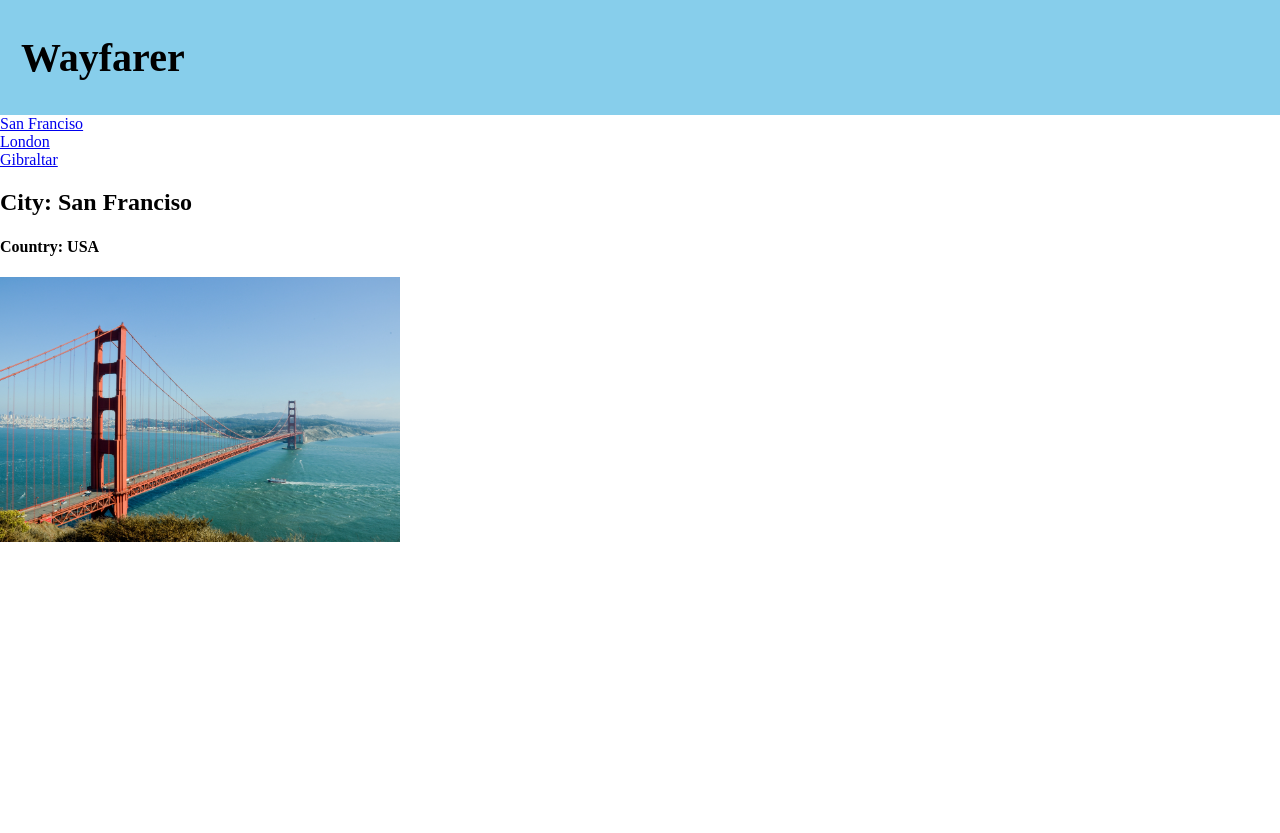
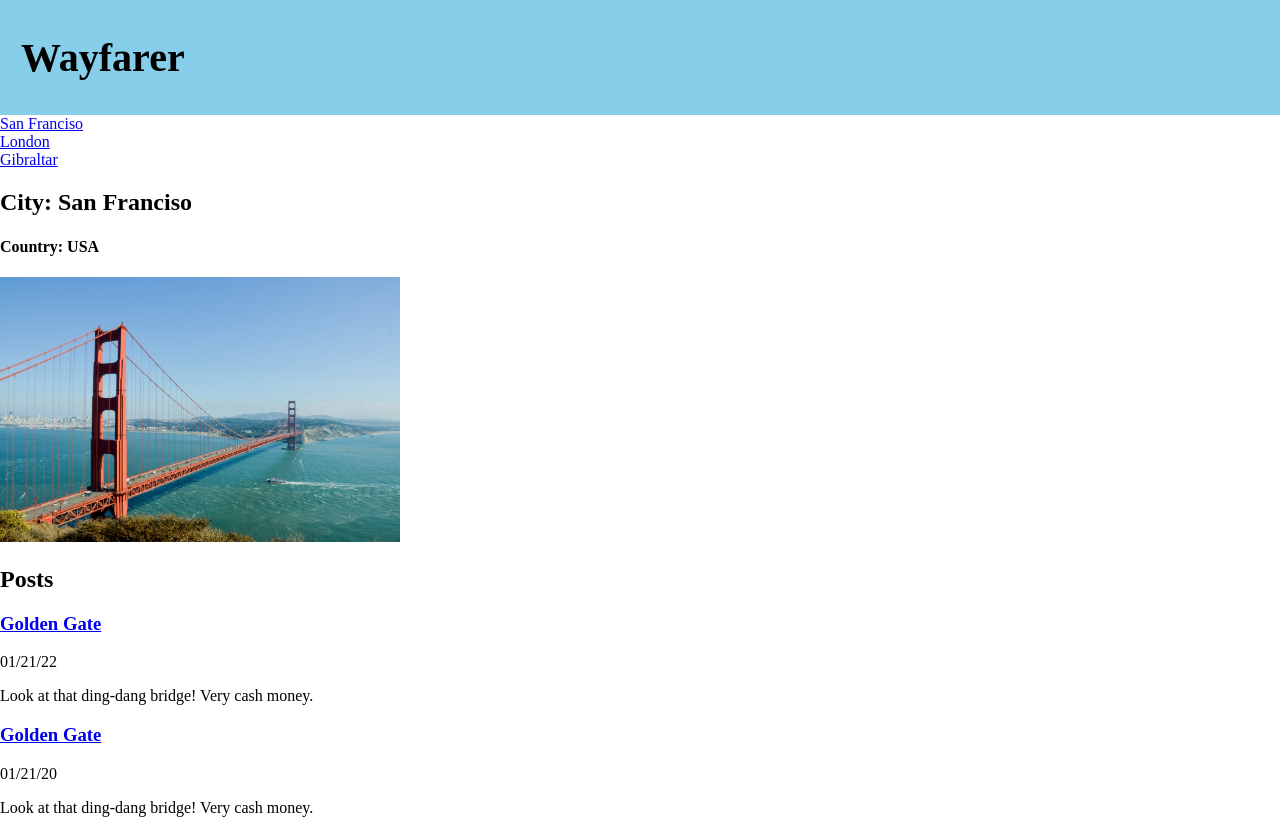
Before and after one commit to cosmicavocado/Wayfarer, an Angular app in the folder wayfarer/: page /cities/1 in a window 1280 px wide. Before the commit the page ends 800 px from the top, so only its background shows below. Built offline with nearby package versions, Linux system fonts and the light colour scheme.

Commit message:
Add param map in post component, route to individual post, and set posts to display on city page.

```diff
--- a/wayfarer/src/app/app-routing.module.ts
+++ b/wayfarer/src/app/app-routing.module.ts
@@ -2,11 +2,16 @@ import { NgModule } from '@angular/core';
 import { RouterModule, Routes } from '@angular/router';
 
 import { CitiesComponent } from './cities/cities.component';
+import { PostsComponent } from './posts/posts.component';
 
 const routes: Routes = [
   {
     path: 'cities/:id',
     component: CitiesComponent
+  },
+  {
+    path: 'cities/:id/posts/:postId',
+    component: PostsComponent
   }
 ];
 
--- a/wayfarer/src/app/app.component.html
+++ b/wayfarer/src/app/app.component.html
@@ -3,4 +3,5 @@
 <div *ngFor="let city of cities">
     <a routerLink="/cities/{{city.id}}">{{city.name}}</a>
 </div>
+
 <router-outlet></router-outlet>
--- a/wayfarer/src/app/cities/cities.component.html
+++ b/wayfarer/src/app/cities/cities.component.html
@@ -1,3 +1,13 @@
-<h2>City: {{city.name}}</h2>
-<h4>Country: {{city.country}}</h4>
-<img src="{{city.image}}">
+<section>
+    <h2>City: {{city.name}}</h2>
+    <h4>Country: {{city.country}}</h4>
+    <img src="{{city.image}}">
+</section>
+<section>
+    <h2>Posts</h2>
+    <div *ngFor="let post of posts">
+        <a routerLink="/cities/{{city.id}}/posts/{{post.id}}"><h3>{{post.title}}</h3></a>
+        <p>{{post.date}}</p>
+        <p>{{post.body}}</p>
+    </div>
+</section>
--- a/wayfarer/src/app/cities/cities.component.ts
+++ b/wayfarer/src/app/cities/cities.component.ts
@@ -10,6 +10,7 @@ import { CITIES } from './cities';
 export class CitiesComponent implements OnInit {
 
   city: any;
+  posts: any;
 
   constructor(private route: ActivatedRoute) { }
 
@@ -20,6 +21,8 @@ export class CitiesComponent implements OnInit {
         let paramId: string = params.get('id') || '';
         return city.id === parseInt(paramId);
       })
+      this.posts = this.city.posts || [];
+      // sort posts by date
     })
   }
 
--- a/wayfarer/src/app/posts/posts.component.html
+++ b/wayfarer/src/app/posts/posts.component.html
@@ -1 +1,5 @@
-<p>posts works!</p>
+<div>
+    <h2>{{post.title}}</h2>
+    <p>{{post.date}}</p>
+    <p>{{post.body}}</p>
+</div>
--- a/wayfarer/src/app/posts/posts.component.ts
+++ b/wayfarer/src/app/posts/posts.component.ts
@@ -1,4 +1,6 @@
 import { Component, OnInit } from '@angular/core';
+import { CITIES } from '../cities/cities'
+import { ActivatedRoute } from '@angular/router';
 
 @Component({
   selector: 'app-posts',
@@ -7,9 +9,24 @@ import { Component, OnInit } from '@angular/core';
 })
 export class PostsComponent implements OnInit {
 
-  constructor() { }
+  city: any;
+  post: any;
+
+  constructor(private route: ActivatedRoute) { }
 
   ngOnInit(): void {
+    this.route.paramMap.subscribe(params => {
+      // Extract the city from the url
+      this.city = CITIES.find(city => {
+        let paramId: string = params.get('id') || '';
+        return city.id === parseInt(paramId);
+      })
+      // Extract a single post
+      this.post = this.city.posts.find((post: { id: number; }) => {
+        let postId: string = params.get('postId') || '';
+        return post.id === parseInt(postId);
+      })
+    })
   }
 
 }
```
